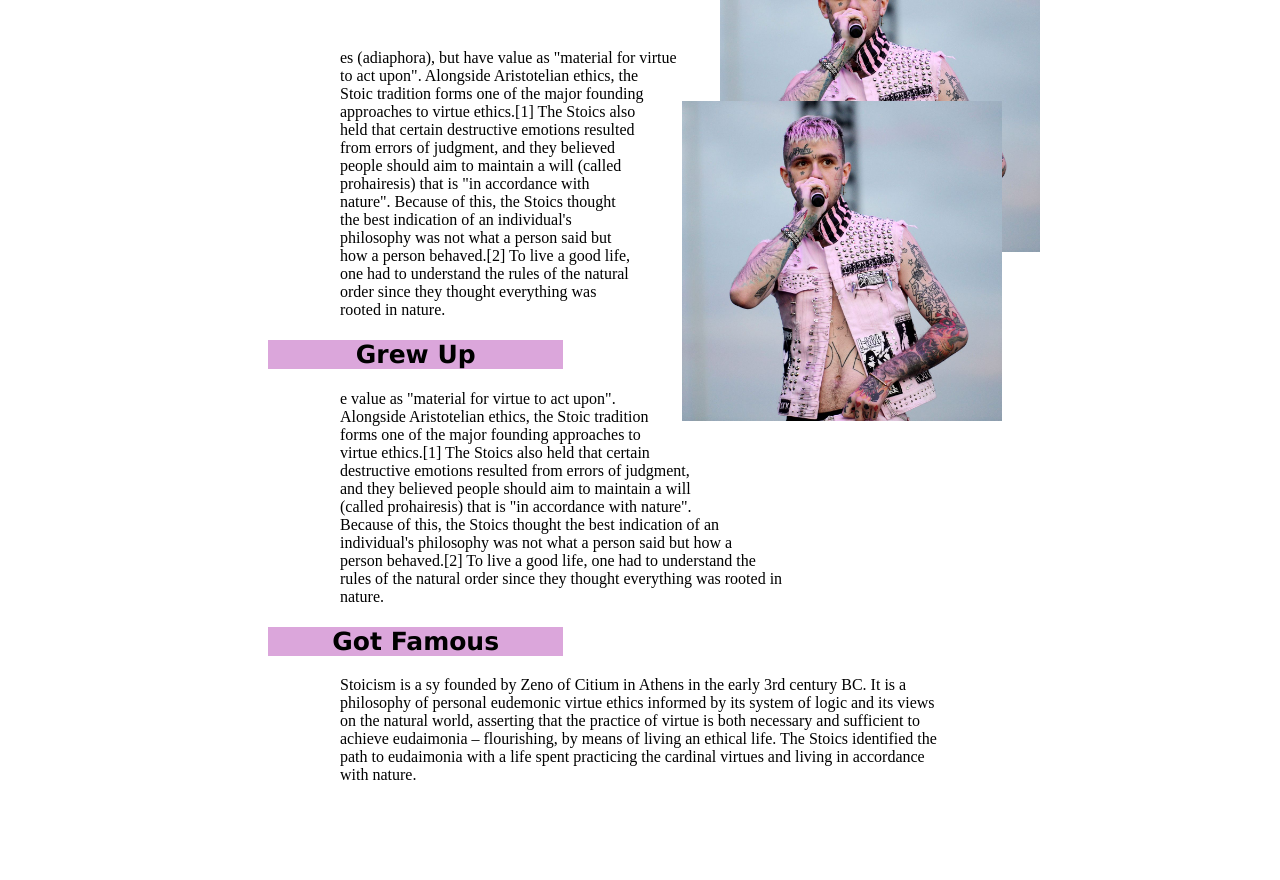
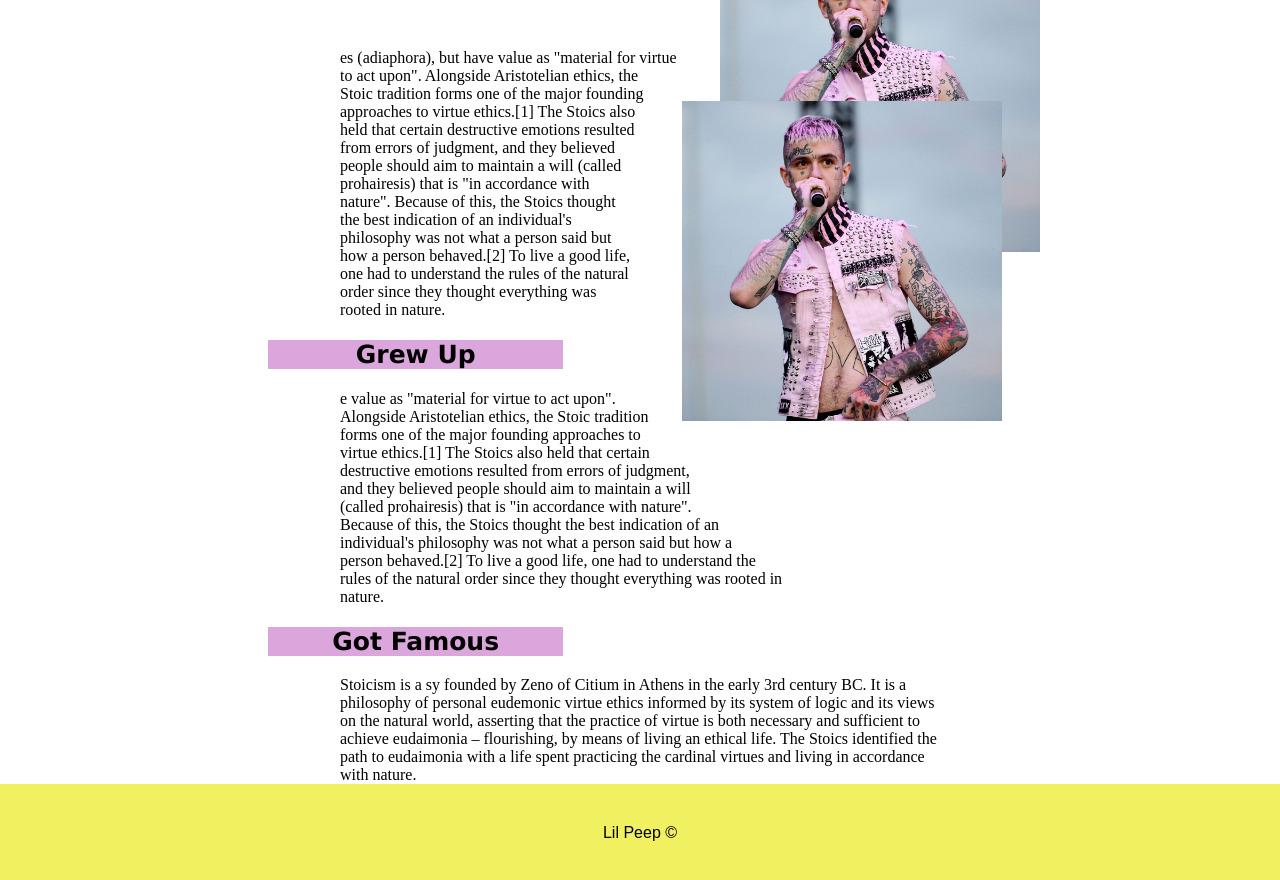
Before and after one commit to xTidewaterx/HTML-CSS_CA, a plain HTML site: page about.html in a window 1280 px wide. Shown: the part 190-1070 px from the top of the page. Before the commit the page ends 974 px from the top, so only its background shows below. Drawn offline with Linux system fonts and the light colour scheme.

Commit message:
Update about.html

```diff
--- a/about.html
+++ b/about.html
@@ -81,6 +81,6 @@
 <p>Stoicism is a sy founded by Zeno of Citium in Athens in the early 3rd century BC. It is a philosophy of personal eudemonic virtue ethics informed by its system of logic and its views on the natural world, asserting that the practice of virtue is both necessary and sufficient to achieve eudaimonia – flourishing, by means of living an ethical life. The Stoics identified the path to eudaimonia with a life spent practicing the cardinal virtues and living in accordance with nature.
 
 </div>
-
+    <footer>Lil Peep ©</footer>
 </body>
 </html>
```
